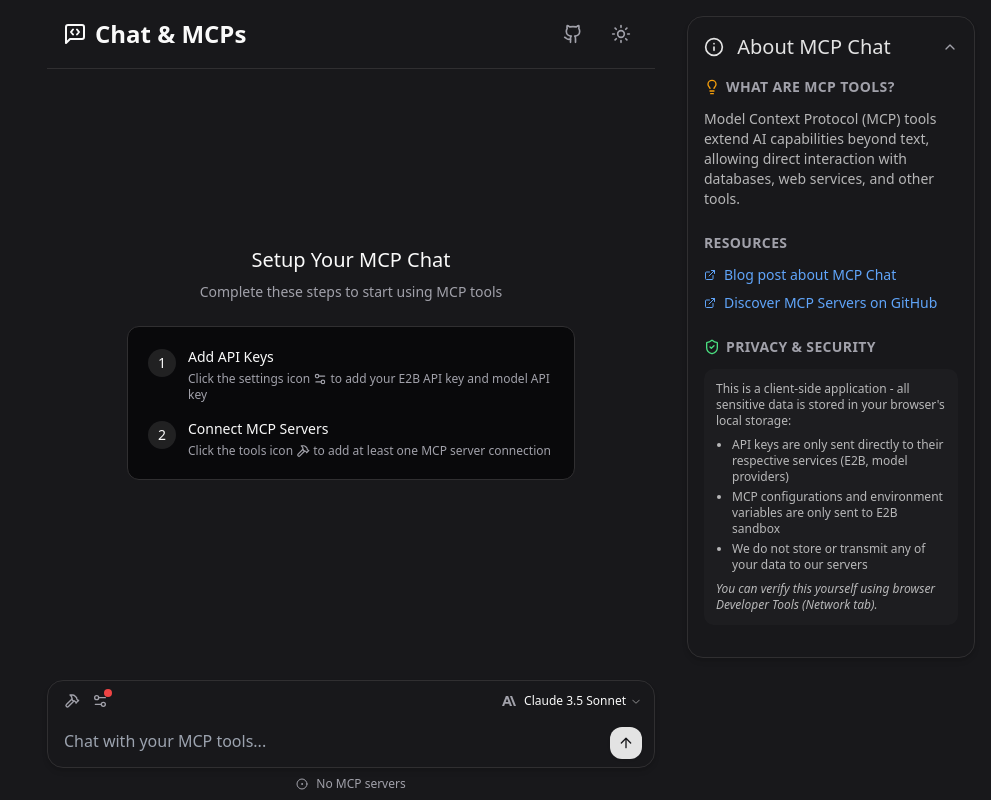
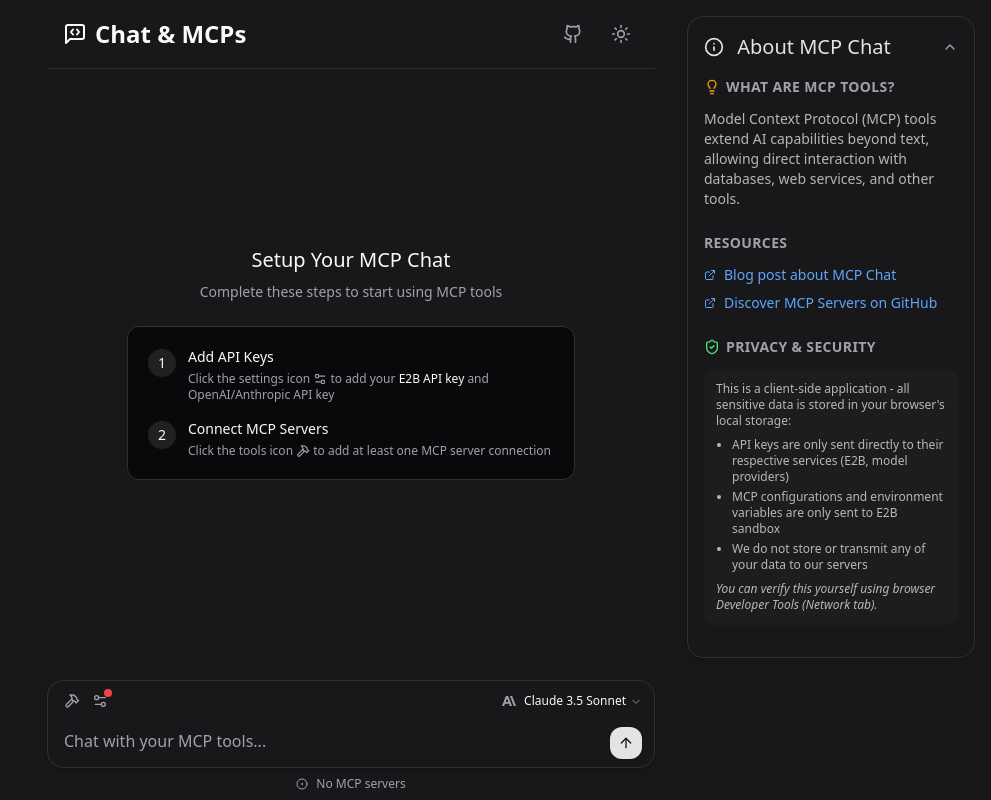
Before and after one commit to netglade/mcp-chat, a React (Vite) app: page / in a window 1280 px wide. Shown: the whole page, without its empty margins (289-1280 px from the left). Built offline with nearby package versions, Linux system fonts and the light colour scheme.

Commit message:
links, 5 min sandboxes

```diff
--- a/src/components/ApiKeySettings.tsx
+++ b/src/components/ApiKeySettings.tsx
@@ -67,13 +67,13 @@
                                 <ShieldCheck className="h-4 w-4 text-primary" />
                                 <Label htmlFor="modelApiKey" className="text-sm font-medium">Model API Key</Label>
                             </div>
-                            <p className="text-xs text-muted-foreground mb-1">Required for LLM integration</p>
+                            <p className="text-xs text-muted-foreground mb-1">OpenAI or Anthropic API key</p>
                             <Input
                                 id="modelApiKey"
                                 name="modelApiKey"
                                 type="password"
                                 required={true}
-                                placeholder="Enter your model provider API key"
+                                placeholder="Enter your OpenAI orAnthropic API key"
                                 defaultValue={languageModel.apiKey}
                                 onChange={(e) =>
                                     onLanguageModelChange({
--- a/src/components/Chat.tsx
+++ b/src/components/Chat.tsx
@@ -4,53 +4,7 @@
 import ReactMarkdown from 'react-markdown'
 import remarkGfm from 'remark-gfm'
 import { EmptyState } from '@/components/EmptyState'
-
-function SetupGuide({ hasApiKey, hasServers }: { hasApiKey: boolean; hasServers: boolean }) {
-    return (
-        <div className="h-full flex flex-col items-center justify-center p-4">
-            <div className="max-w-md mx-auto text-center mb-6">
-                <h2 className="text-xl font-medium mb-2">Setup Your MCP Chat</h2>
-                <p className="text-sm text-muted-foreground mb-6">
-                    Complete these steps to start using MCP tools
-                </p>
-
-                <div className="flex flex-col gap-4 items-start text-left bg-card border rounded-lg p-5">
-                    <div className="flex items-start gap-3">
-                        <div className={`flex-shrink-0 w-7 h-7 rounded-full ${hasApiKey ? 'bg-green-500' : 'bg-primary/10'} flex items-center justify-center mt-0.5`}>
-                            {hasApiKey ? (
-                                <CheckIcon className="h-4 w-4 text-white" />
-                            ) : (
-                                <span className="text-sm font-medium text-primary">1</span>
-                            )}
-                        </div>
-                        <div>
-                            <h3 className="text-sm font-medium mb-1">Add API Keys</h3>
-                            <p className="text-xs text-muted-foreground">
-                                Click the settings icon <Settings2 className="h-3.5 w-3.5 inline text-muted-foreground" /> to add your E2B API key and model API key
-                            </p>
-                        </div>
-                    </div>
-
-                    <div className="flex items-start gap-3">
-                        <div className={`flex-shrink-0 w-7 h-7 rounded-full ${hasServers ? 'bg-green-500' : 'bg-primary/10'} flex items-center justify-center mt-0.5`}>
-                            {hasServers ? (
-                                <CheckIcon className="h-4 w-4 text-white" />
-                            ) : (
-                                <span className="text-sm font-medium text-primary">2</span>
-                            )}
-                        </div>
-                        <div>
-                            <h3 className="text-sm font-medium mb-1">Connect MCP Servers</h3>
-                            <p className="text-xs text-muted-foreground">
-                                Click the tools icon <HammerIcon className="h-3.5 w-3.5 inline text-muted-foreground" /> to add at least one MCP server connection
-                            </p>
-                        </div>
-                    </div>
-                </div>
-            </div>
-        </div>
-    )
-}
+import { SetupGuide } from '@/components/SetupGuide'
 
 export function Chat({
     messages,
--- /dev/null
+++ b/src/components/SetupGuide.tsx
@@ -0,0 +1,48 @@
+import { Settings2, CheckIcon, HammerIcon } from 'lucide-react'
+
+export function SetupGuide({ hasApiKey, hasServers }: { hasApiKey: boolean; hasServers: boolean }) {
+    return (
+        <div className="h-full flex flex-col items-center justify-center p-4">
+            <div className="max-w-md mx-auto text-center mb-6">
+                <h2 className="text-xl font-medium mb-2">Setup Your MCP Chat</h2>
+                <p className="text-sm text-muted-foreground mb-6">
+                    Complete these steps to start using MCP tools
+                </p>
+
+                <div className="flex flex-col gap-4 items-start text-left bg-card border rounded-lg p-5">
+                    <div className="flex items-start gap-3">
+                        <div className={`flex-shrink-0 w-7 h-7 rounded-full ${hasApiKey ? 'bg-green-500' : 'bg-primary/10'} flex items-center justify-center mt-0.5`}>
+                            {hasApiKey ? (
+                                <CheckIcon className="h-4 w-4 text-white" />
+                            ) : (
+                                <span className="text-sm font-medium text-primary">1</span>
+                            )}
+                        </div>
+                        <div>
+                            <h3 className="text-sm font-medium mb-1">Add API Keys</h3>
+                            <p className="text-xs text-muted-foreground">
+                                Click the settings icon <Settings2 className="h-3.5 w-3.5 inline text-muted-foreground" /> to add your <a href="https://e2b.dev" target="_blank" rel="noopener noreferrer" className="text-primary hover:underline">E2B API key</a> and OpenAI/Anthropic API key
+                            </p>
+                        </div>
+                    </div>
+
+                    <div className="flex items-start gap-3">
+                        <div className={`flex-shrink-0 w-7 h-7 rounded-full ${hasServers ? 'bg-green-500' : 'bg-primary/10'} flex items-center justify-center mt-0.5`}>
+                            {hasServers ? (
+                                <CheckIcon className="h-4 w-4 text-white" />
+                            ) : (
+                                <span className="text-sm font-medium text-primary">2</span>
+                            )}
+                        </div>
+                        <div>
+                            <h3 className="text-sm font-medium mb-1">Connect MCP Servers</h3>
+                            <p className="text-xs text-muted-foreground">
+                                Click the tools icon <HammerIcon className="h-3.5 w-3.5 inline text-muted-foreground" /> to add at least one MCP server connection
+                            </p>
+                        </div>
+                    </div>
+                </div>
+            </div>
+        </div>
+    )
+}
--- a/src/components/TutorialCard.tsx
+++ b/src/components/TutorialCard.tsx
@@ -30,13 +30,13 @@
                                     Resources
                                 </h2>
                                 <div className="space-y-2">
-                                    <a href="https://github.com/modelcontextprotocol/servers"
+                                    <a href=" https://www.netglade.cz/en/blog/bringing-mcps-to-the-cloud-how-we-won-the-e2b-hackathon"
                                         target="_blank"
                                         className="flex items-center gap-2 text-sm text-blue-500 dark:text-blue-400 hover:underline">
                                         <ExternalLink className="h-3 w-3" />
                                         Blog post about MCP Chat
                                     </a>
-                                    <a href="https://github.com/topics/mcp-server"
+                                    <a href="https://github.com/modelcontextprotocol/servers"
                                         target="_blank"
                                         className="flex items-center gap-2 text-sm text-blue-500 dark:text-blue-400 hover:underline">
                                         <ExternalLink className="h-3 w-3" />
--- a/src/hooks/useMcpTools.ts
+++ b/src/hooks/useMcpTools.ts
@@ -44,7 +44,7 @@
                 command: serverConfiguration.command,
                 apiKey: e2bApiKey,
                 envs: serverConfiguration.envs,
-                timeoutMs: 1000 * 60 * 10,
+                timeoutMs: 1000 * 60 * 5,
             })
             const url = sandbox.getUrl()
 
```
